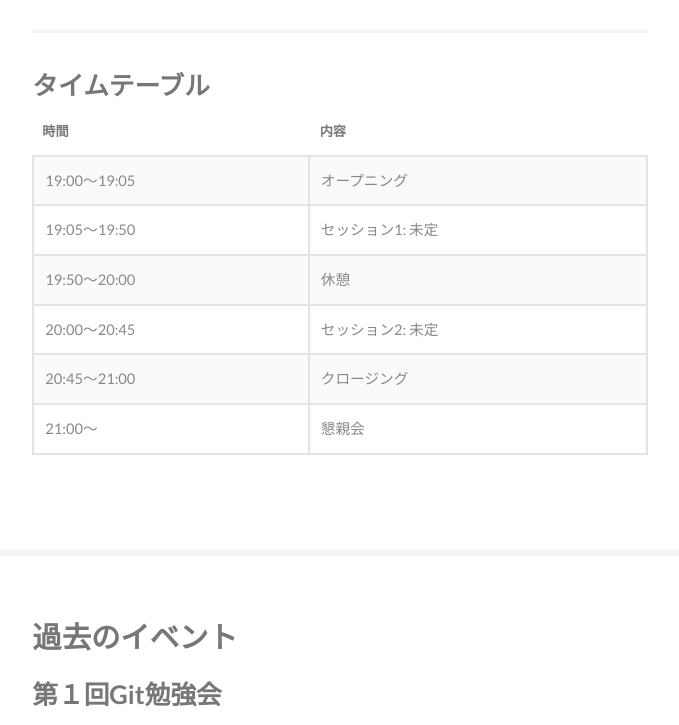
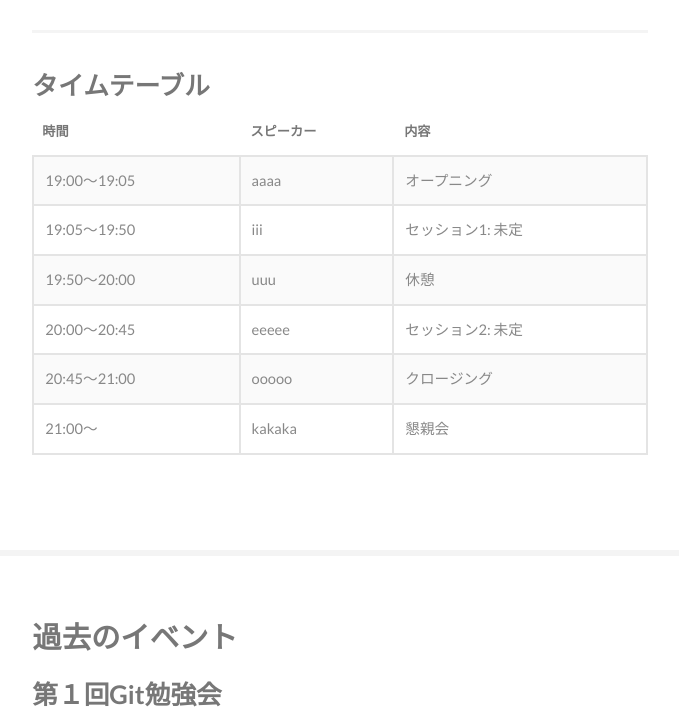
Before and after one commit to s-toy-suke/prac, a plain HTML site: page index.html in a window 1280 px wide. Shown: the part 1072-1797 px from the top of the page, without its empty margins (153-832 px from the left). Drawn offline with Linux system fonts and the light colour scheme.

Commit message:
Update index.html

```diff
--- a/index.html
+++ b/index.html
@@ -83,32 +83,39 @@
                                 <thead>
                                 <tr>
                                     <th>時間</th>
+				    <th>スピーカー</th>
                                     <th>内容</th>
                                 </tr>
                                 </thead>
                                 <tbody>
                                 <tr>
                                     <td>19:00〜19:05</td>
+					<td>aaaa</td>
                                     <td>オープニング</td>
                                 </tr>
                                 <tr>
                                     <td>19:05〜19:50</td>
+					<td>iii</td>
                                     <td>セッション1: 未定</td>
                                 </tr>
                                 <tr>
                                     <td>19:50〜20:00</td>
+					<td>uuu</td>
                                     <td>休憩</td>
                                 </tr>
                                 <tr>
                                     <td>20:00〜20:45</td>
+					<td>eeeee</td>
                                     <td>セッション2: 未定</td>
                                 </tr>
                                 <tr>
                                     <td>20:45〜21:00</td>
+					<td>ooooo</td>
                                     <td>クロージング</td>
                                 </tr>
                                 <tr>
                                     <td>21:00〜</td>
+					<td>kakaka</td>
                                     <td>懇親会</td>
                                 </tr>
                                 </tbody>
```
